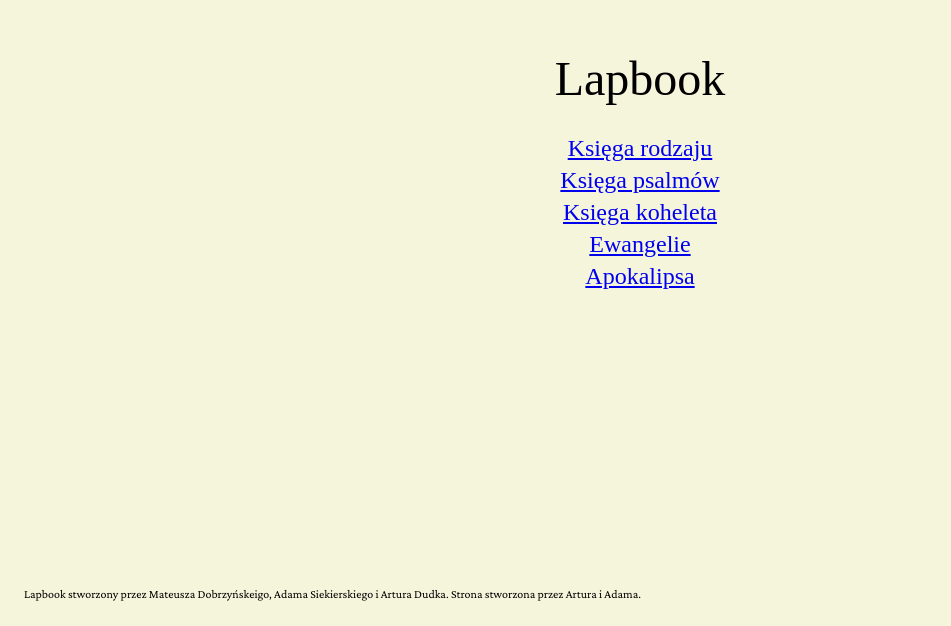
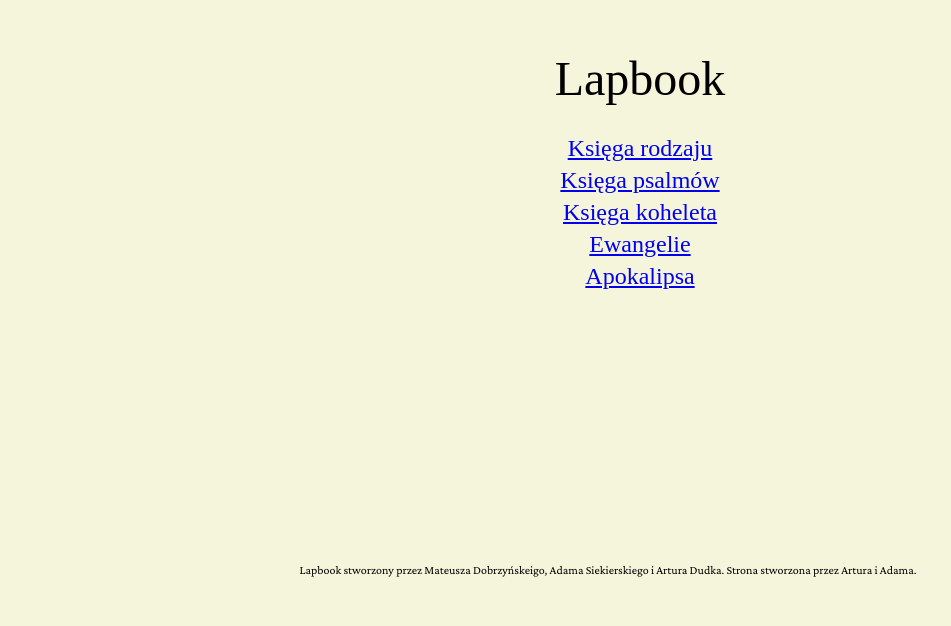
Before and after one commit to tripleadev/lapbook-website, a Next.js app: page / in a window 1280 px wide. Shown: the part 239-865 px from the top of the page, without its empty margins (0-951 px from the left). After the commit the page ends 833 px from the top, so only its background shows below. Built offline with nearby package versions, Linux system fonts and the light colour scheme; a web font is replaced by a local one.

Commit message:
CSS fixes

```diff
--- a/components/ArticleHeader/ArticleHeader.scss
+++ b/components/ArticleHeader/ArticleHeader.scss
@@ -9,7 +9,7 @@
   overflow: hidden;
 
   img {
-    width: 110%;
+    width: 120vw;
     filter: blur(3px);
     margin: 0 auto;
   }
--- a/components/Layout/Layout.scss
+++ b/components/Layout/Layout.scss
@@ -22,7 +22,6 @@ h5,
 h6 {
   font-family: 'Stoke';
   font-weight: lighter;
-  margin: 0.5em 0;
 }
 
 h1 {
@@ -68,7 +67,7 @@ i {
 
 footer {
   width: calc(100% - 5em); // Nav button width + its margins
-  text-align: justify;
-  padding: 1.5em;
+  text-align: center;
   line-height: 1em;
+  padding: 0 0 1em 1em;
 }
--- a/components/Navigation/Navigation.scss
+++ b/components/Navigation/Navigation.scss
@@ -8,7 +8,7 @@
   line-height: 0;
   transition: all 0.5s ease-in-out;
   z-index: 5;
-  box-shadow: 0px 0px 15px 0px #e2e2db;
+  box-shadow: 0px 0px 15px 0px #b4b4af;
   cursor: pointer;
 }
 
```
